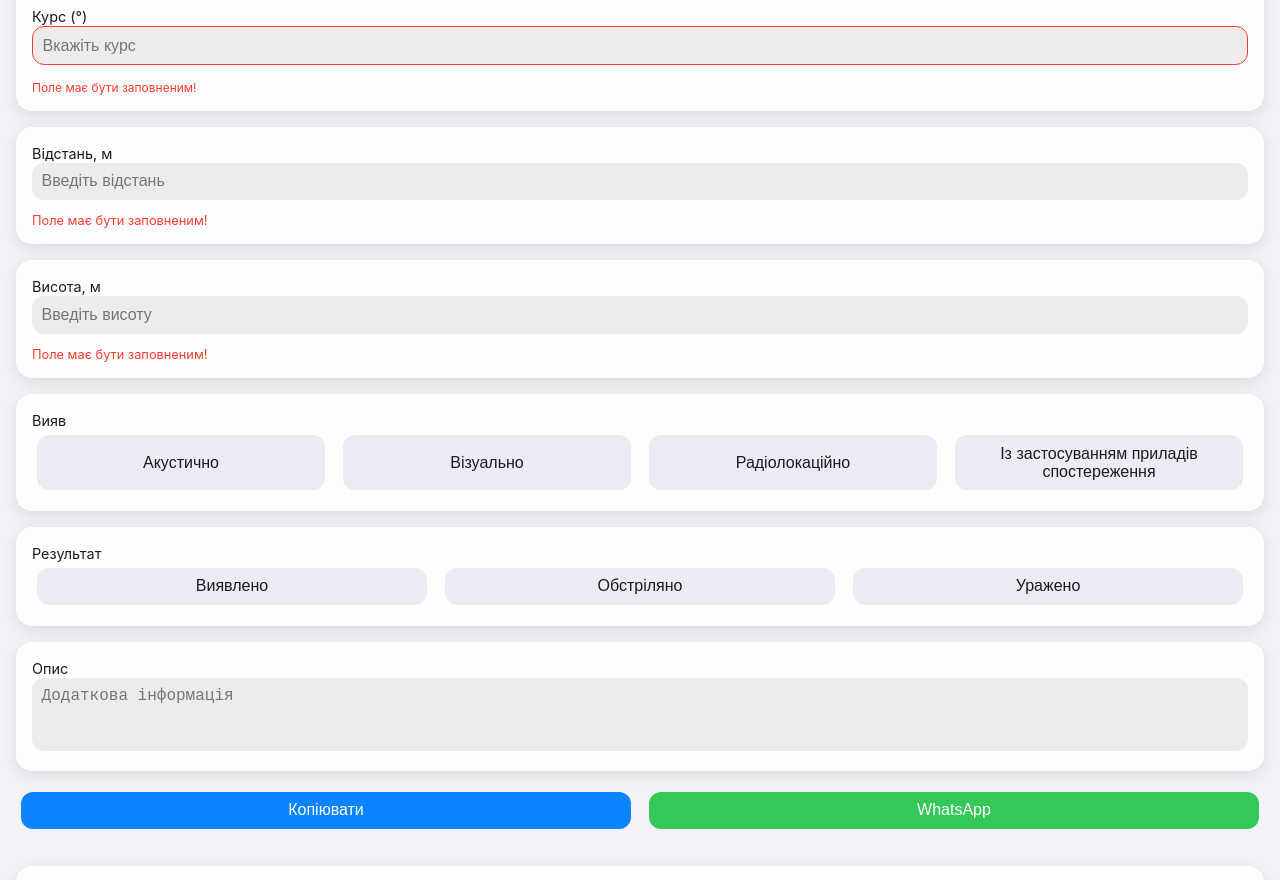
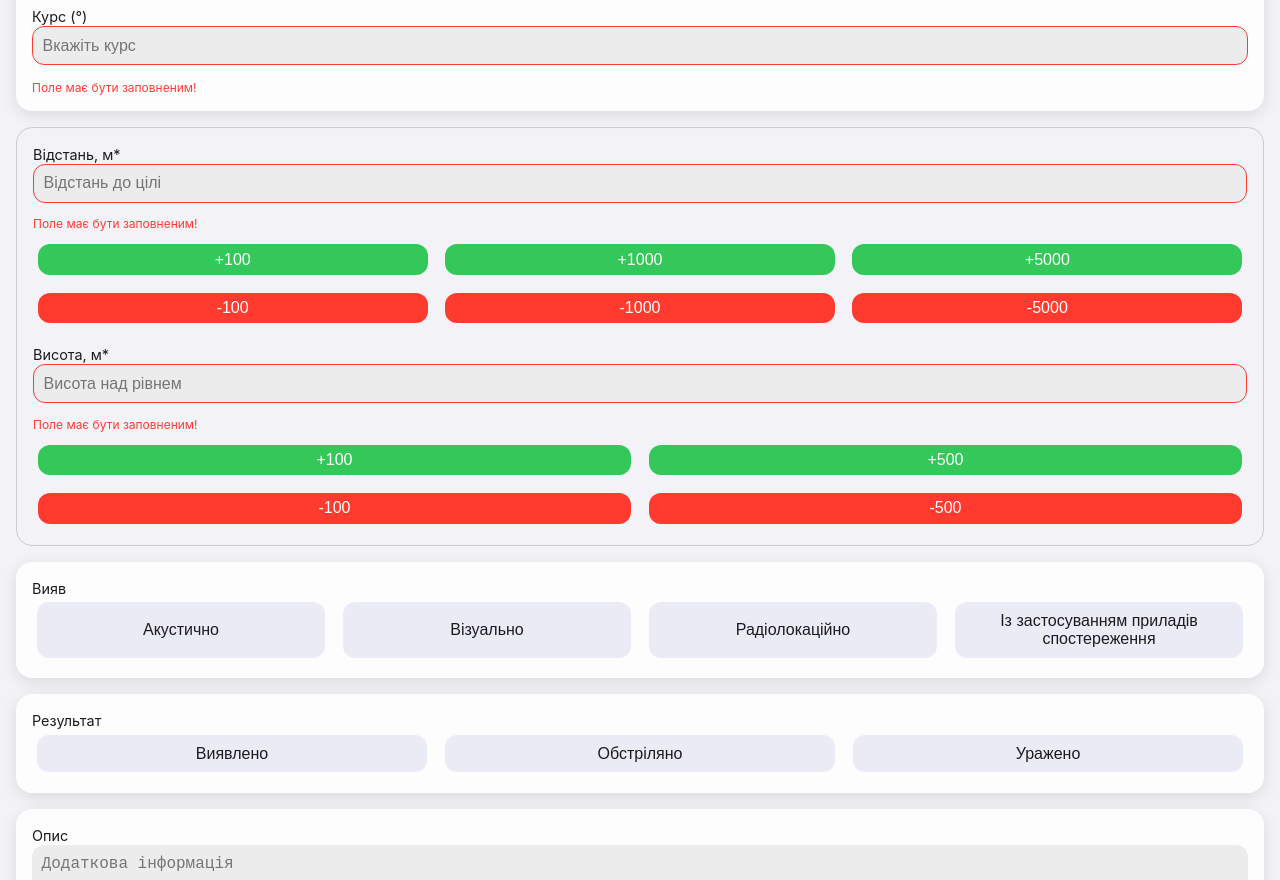
Before and after one commit to lolittajdm-alt/akviz0.2, a Next.js app: page / in a window 1280 px wide. Shown: the part 1140-2020 px from the top of the page. Built offline with nearby package versions, Linux system fonts and the light colour scheme.

Commit message:
Update index.js

```diff
--- a/pages/index.js
+++ b/pages/index.js
@@ -489,98 +489,97 @@ const changeHeight = d => {
   )}
 </div>
 
+{/* ——— Відстань і Висота ——— */}
+<div style={{
+  border: "1px solid #ccc",
+  borderRadius: "16px",
+  padding: "1rem",
+  marginBottom: "1rem",
+  backgroundColor: "#F2F2F7"
+}}>
   {/* Відстань */}
-<div style={iosCard}>
-  <label style={iosLabel}>Відстань, м</label>
+  <div style={{ marginBottom: "1rem" }}>
+    <label style={iosLabel}>Відстань, м*</label>
     <input
       type="text"
-    name="distance"
+      inputMode="numeric"
       value={form.distance}
       onChange={onDistanceChange}
-    placeholder="Введіть відстань"
-    inputMode="numeric"
-    style={iosInput}
+      placeholder="Відстань до цілі"
+      style={{
+        ...iosInput,
+        border: form.distance.trim() === "" || !validateDistance(form.distance)
+          ? "1px solid #FF3B30"
+          : "1px solid transparent",
+      }}
     />
-  {!form.distance || !validateDistance(form.distance) ? (
-    <div style={{ color: "#FF3B30", fontSize: "0.8rem", marginTop: "0.25rem" }}>
+    {(form.distance.trim() === "" || !validateDistance(form.distance)) && (
+      <div style={{ color: "#FF3B30", fontSize: "0.75rem", marginTop: "0.25rem" }}>
         Поле має бути заповненим!
       </div>
-  ) : null}
-
-  {form.distance && validateDistance(form.distance) && (
-    <div style={{ display: "flex", flexWrap: "wrap", gap: "0.5rem", marginTop: "0.5rem" }}>
-      {[
-        { label: "+100", delta: 100, color: "#32D74B" },
-        { label: "+1000", delta: 1000, color: "#32D74B" },
-        { label: "+5000", delta: 5000, color: "#32D74B" },
-        { label: "-100", delta: -100, color: "#FF3B30" },
-        { label: "-1000", delta: -1000, color: "#FF3B30" },
-        { label: "-5000", delta: -5000, color: "#FF3B30" },
-      ].map(({ label, delta, color }) => (
+    )}
+    <div style={{ display: "grid", gridTemplateColumns: "1fr 1fr 1fr", gap: "0.5rem", marginTop: "0.5rem" }}>
+      {["+100", "+1000", "+5000", "-100", "-1000", "-5000"].map((label, i) => {
+        const isNegative = label.startsWith("-");
+        return (
           <button
             key={label}
-          onClick={() => changeDistance(delta)}
+            onClick={() => changeDistance(Number(label))}
             style={{
-            flex: "1 1 calc(33.333% - 0.5rem)",
-            padding: "0.6rem",
-            backgroundColor: color,
+              ...iosButton,
+              backgroundColor: isNegative ? "#FF3B30" : "#34C759",
               color: "#fff",
-            border: "none",
-            borderRadius: "12px",
-            fontSize: "1rem",
+              padding: "0.4rem 0.5rem"
             }}
           >
             {label}
           </button>
-      ))}
+        );
+      })}
     </div>
-  )}
   </div>
 
   {/* Висота */}
-<div style={iosCard}>
-  <label style={iosLabel}>Висота, м</label>
+  <div>
+    <label style={iosLabel}>Висота, м*</label>
     <input
       type="text"
-    name="height"
+      inputMode="numeric"
       value={form.height}
       onChange={onHeightChange}
-    placeholder="Введіть висоту"
-    inputMode="numeric"
-    style={iosInput}
+      placeholder="Висота над рівнем"
+      style={{
+        ...iosInput,
+        border: form.height.trim() === "" || !validateHeight(form.height)
+          ? "1px solid #FF3B30"
+          : "1px solid transparent",
+      }}
     />
-  {!form.height || !validateHeight(form.height) ? (
-    <div style={{ color: "#FF3B30", fontSize: "0.8rem", marginTop: "0.25rem" }}>
+    {(form.height.trim() === "" || !validateHeight(form.height)) && (
+      <div style={{ color: "#FF3B30", fontSize: "0.75rem", marginTop: "0.25rem" }}>
         Поле має бути заповненим!
       </div>
-  ) : null}
-
-  {form.height && validateHeight(form.height) && (
-    <div style={{ display: "flex", flexWrap: "wrap", gap: "0.5rem", marginTop: "0.5rem" }}>
-      {[
-        { label: "+100", delta: 100, color: "#32D74B" },
-        { label: "+500", delta: 500, color: "#32D74B" },
-        { label: "-100", delta: -100, color: "#FF3B30" },
-        { label: "-500", delta: -500, color: "#FF3B30" },
-      ].map(({ label, delta, color }) => (
+    )}
+    <div style={{ display: "grid", gridTemplateColumns: "1fr 1fr", gap: "0.5rem", marginTop: "0.5rem" }}>
+      {["+100", "+500", "-100", "-500"].map((label) => {
+        const isNegative = label.startsWith("-");
+        return (
           <button
             key={label}
-          onClick={() => changeHeight(delta)}
+            onClick={() => changeHeight(Number(label))}
             style={{
-            flex: "1 1 calc(50% - 0.5rem)",
-            padding: "0.6rem",
-            backgroundColor: color,
+              ...iosButton,
+              backgroundColor: isNegative ? "#FF3B30" : "#34C759",
               color: "#fff",
-            border: "none",
-            borderRadius: "12px",
-            fontSize: "1rem",
+              padding: "0.4rem 0.5rem"
             }}
           >
             {label}
           </button>
-      ))}
+        );
+      })}
     </div>
-  )}
+  </div>
 </div>
 
       {/* Вияв */}
```
Lines whose indentation alone changed are shown as unchanged.
